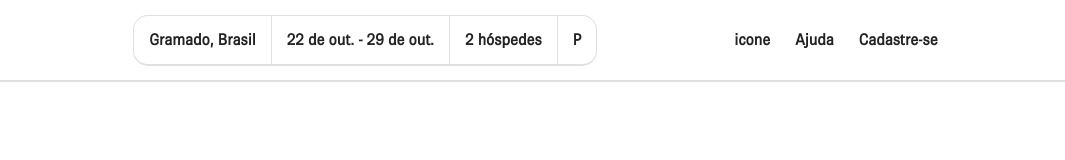
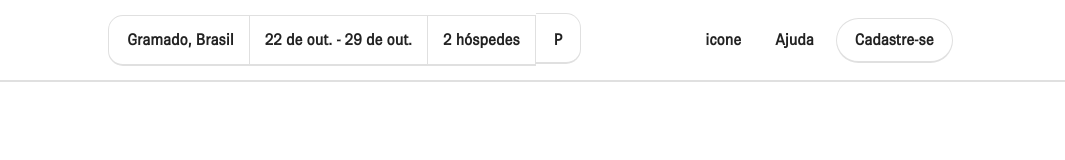
Before and after one commit to clebsonpettenon/airbnb, a plain HTML site: page index.html in a window 1280 px wide. Shown: the full height of the page, 215-1280 px from the left. Drawn offline with Linux system fonts and the light colour scheme.

Commit message:
Definindo sombra e padding para o menu

```diff
--- a/css/style.css
+++ b/css/style.css
@@ -27,6 +27,7 @@
 
 .reserva {
     display: flex;
+    padding: 14px 0;
 }
 
 .reserva a {
@@ -42,10 +43,20 @@
 .reserva div:first-child a {
     border-left: 1px solid #E0E0E0;
     border-radius: 15px 0 0 15px;
+    padding-left: 18px;
 }
 
 .reserva div:last-child a {
     border-radius: 0 15px 15px 0;
+    padding-bottom: 13px;
+    padding-top: 17px;
+    padding-left: 18px;
+    padding-right: 18px;
+}
+
+.reserva:hover{
+    border-radius: 15px;
+    box-shadow: 0 0 10px 0 lightgray;
 }
 
 .menu {
@@ -54,11 +65,30 @@
 
 .menu a {
     text-decoration: none;
-    margin-right: 25px;
+    margin-right: 10px;
     color: #222222;
     font-weight: bold;
+    padding: 12px;
 }
 
+.menu div:nth-of-type(3) a{
+    padding: 12px 18px;
+    border: 1px  solid #E0E0E0;
+    border-bottom: 2px solid #E0E0E0;
+    border-radius: 25px;
+}
+
+.menu div:nth-of-type(3) a:hover{
+    box-shadow: 0 0 10px 0 lightgray;
+}
+
+.menu div:nth-of-type(1) a:hover, .menu div:nth-of-type(2) a:hover{
+    background-color: #F7F7F7;
+    border-radius: 25px;
+}
+.menu img{
+    margin-left: 5px;
+}
 hr {
     border: 1px solid #E0E0E0;
 }
```
